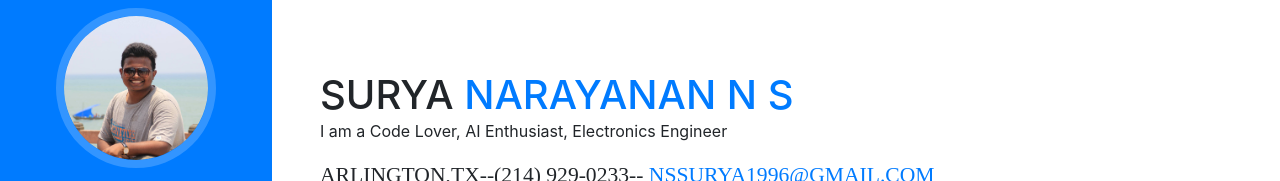
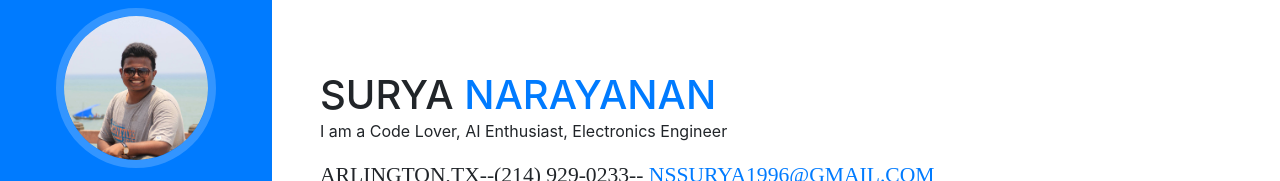
Before and after one commit to nssn96/nssn96.github.io, a website with bundled scripts: page index.html in a window 1280 px wide. Shown: the part 156-337 px from the top of the page. Built offline with nearby package versions, Linux system fonts and the light colour scheme; a web font is replaced by a local one.

Commit message:
Update index.html

```diff
--- a/index.html
+++ b/index.html
@@ -74,7 +74,7 @@
       <section class="resume-section p-3 p-lg-5 d-flex d-column" id="about">
         <div class="my-auto">
           <h1 class="mb-0">Surya
-            <span class="text-primary">Narayanan N S</span>
+            <span class="text-primary">Narayanan</span>
           </h1>
 
 
```
